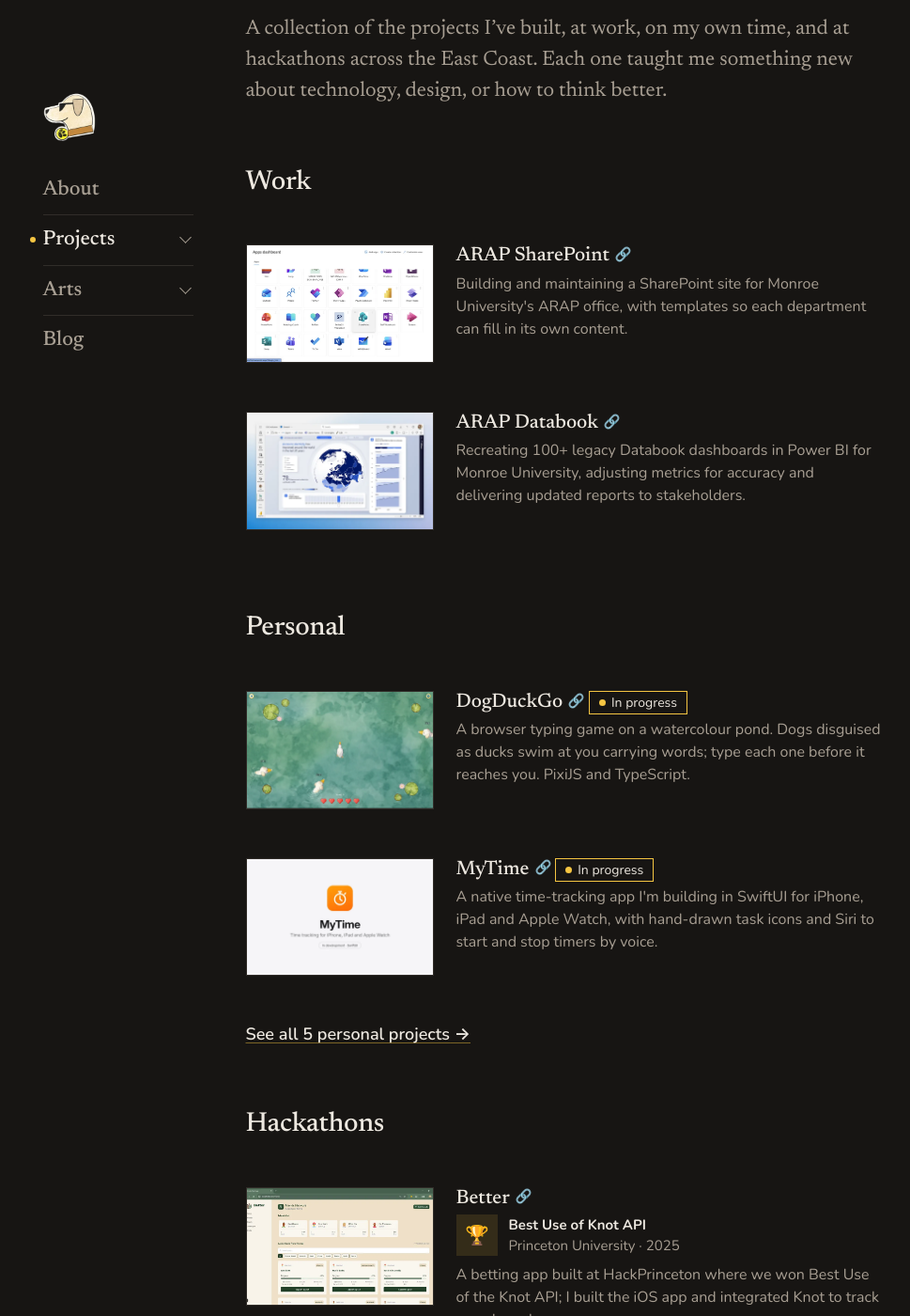
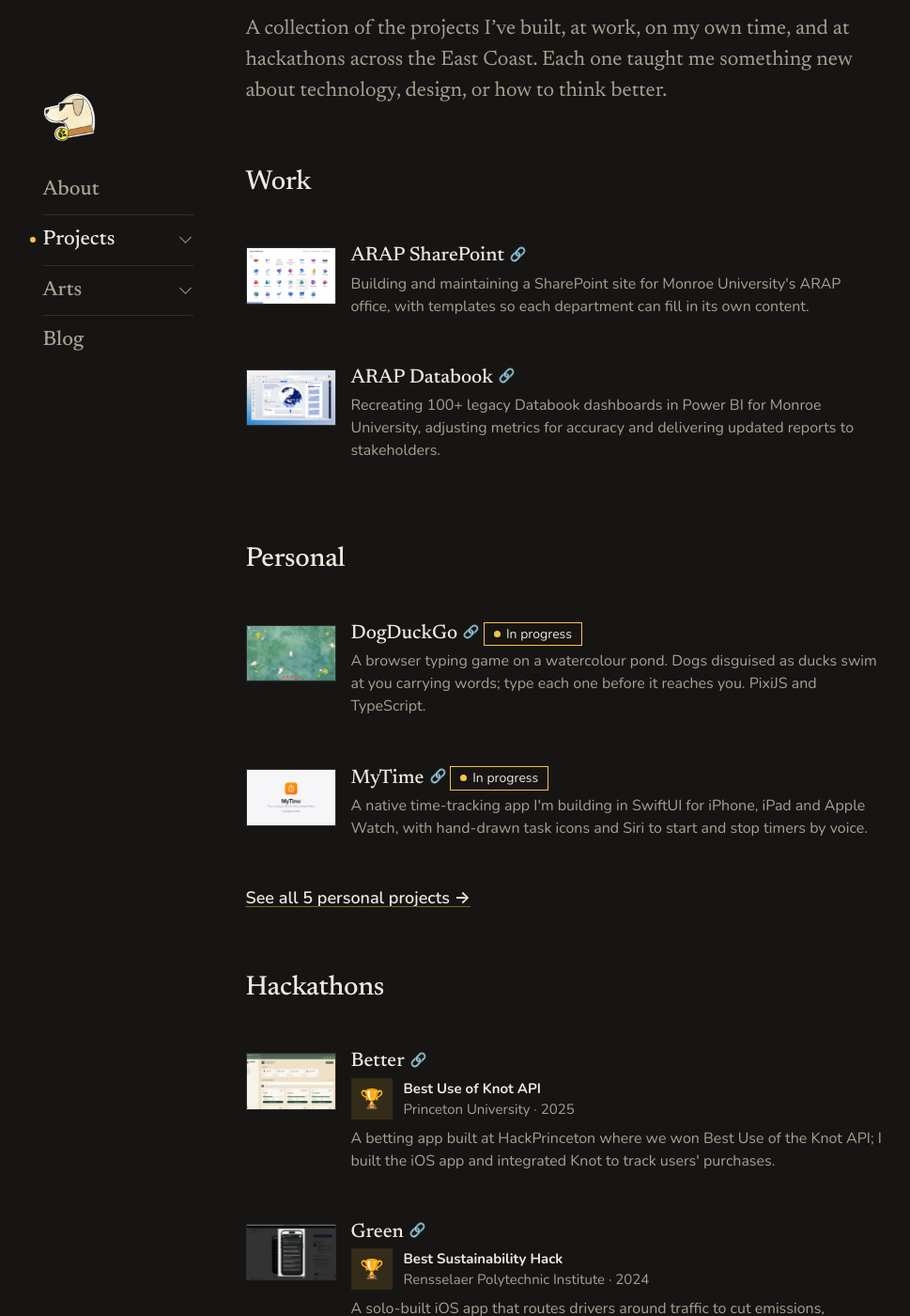
Before and after one commit to mravaloarison/mravaloarison.github.io, a Jekyll site: the page built from projects/index.md, in a window 1280 px wide and 1400 px high, scrolled down 190 px. Shown: the whole window at 94% size, without its empty margins (127-1096 px from the left). Built offline with Jekyll 4.4.1, drawn with Linux system fonts in a browser that asks for light colours.

Commit message:
Project lists: small thumbnails; the full screenshot is on the project page
Mami asked for the list previews to be really small. From 601px the
thumbnail is 96px (was 200px) with the title, award and description beside
it; on phones it's 80px beside the title (was the full width, stacked over
the text), and the award and description run full width under them so the
award's university and year don't break onto lines of their own. The
images ask for the smallest WebP. Arts are unchanged.

Co-Authored-By: Claude Opus 5.5 <noreply@anthropic.com>
Claude-Session: https://claude.ai/code/session_01HxKcS5wnQzvR66vCB9wedF

```diff
--- a/_includes/card-grid.html
+++ b/_includes/card-grid.html
@@ -1,14 +1,17 @@
 {%- comment -%}
-  Project list: one row per project (thumbnail, then title, the one-line award
-  on award projects, and the description beside it; stacked on phones). No
-  tech stack here; it's on each project page.
+  Project list: one row per project with a small thumbnail (Mami's request,
+  November 2026; the screenshot at its real size is on the project's own
+  page). From 601px the thumbnail is 96px wide with the title, the one-line
+  award on award projects, and the description beside it; on phones it's
+  80px wide beside the title, with the award and description under them at
+  full width. No tech stack here; it's on each project page.
 {%- endcomment -%}
 <div class="card-grid">
   {% for item in include.items %}
   <a class="card" href="{{ item.url | relative_url }}">
     {% if item.image %}
     <div class="card-media">
-      {% include picture.html src=item.image alt=item.image_alt sizes="(max-width: 600px) calc(100vw - 32px), 200px" %}
+      {% include picture.html src=item.image alt=item.image_alt sizes="(max-width: 600px) 80px, 96px" %}
     </div>
     {% endif %}
     <h3 class="card-title">{% include link-title.html text=item.title %}{% if item.status == "ongoing" %} <span class="pill pill-status">In progress</span>{% endif %}</h3>
--- a/assets/css/styles.css
+++ b/assets/css/styles.css
@@ -79,7 +79,7 @@
 
   --measure: 680px;
   --nav-width: 160px;
-  --thumb-width: 200px;
+  --thumb-width: 80px; /* project list thumbnails; 96px from 601px */
   /* Gap left above a heading when jumping to it with an #anchor link */
   --jump-offset: 40px;
 
@@ -1057,13 +1057,25 @@ main iframe {
   content: " →";
 }
 
-/* Project list: one project per box (see the post list above for the box).
-   From 601px the thumbnail sits on the left with the title, the award line
-   and the description beside it. On phones each project stacks: image, then
-   the text under it. */
+/* Project list: one project per box (see the post list above for the box)
+   with a small thumbnail on the left (Mami's request, November 2026: "really
+   small for the previews"; the screenshot at its real size is on the
+   project's own page; it was 200px, and the full width of a phone, stacked
+   over the text). From 601px the thumbnail is 96px wide with the title,
+   the award line and the description beside it; on phones it's 80px wide
+   beside the title, with the award and the description under them at full
+   width (see the phone rules below). */
 
 .card-grid {
   margin: var(--space-24) 0 var(--space-48);
+}
+
+.card {
+  display: grid;
+  grid-template-columns: var(--thumb-width) minmax(0, 1fr);
+  /* any spare height from the thumbnail goes under the description */
+  grid-template-rows: auto auto 1fr;
+  column-gap: var(--space-12);
 }
 
 .card + .card {
@@ -1076,6 +1088,10 @@ main iframe {
 .card-media {
   position: relative;
   overflow: hidden;
+  grid-column: 1;
+  grid-row: 1 / 4;
+  align-self: start;
+  margin-top: 3px; /* level with the title's capitals */
   border-radius: var(--radius-md);
   border: 1px solid var(--border);
 }
@@ -1197,14 +1213,18 @@ main iframe {
 }
 
 .card-title {
+  grid-column: 2;
+  grid-row: 1;
   font-size: 21px;
-  margin: var(--space-12) 0 var(--space-4);
+  margin: 0 0 var(--space-4);
 }
 
 /* Award in project lists: the trophy's square beside two lines, the award
    title, then university · year. If the title wraps on a narrow phone,
    the square stays centred on the block. */
 .award-card {
+  grid-column: 2;
+  grid-row: 2;
   display: grid;
   grid-template-columns: auto minmax(0, 1fr);
   column-gap: var(--space-12);
@@ -1245,21 +1265,15 @@ main iframe {
 }
 
 .card-description {
+  grid-column: 2;
+  grid-row: 3;
   font-size: 16px;
   line-height: 1.5;
   color: var(--text-secondary);
-  margin: 0 0 var(--space-4);
+  margin: 0;
 }
 
 @media (min-width: 601px) {
-  .card {
-    display: grid;
-    grid-template-columns: var(--thumb-width) minmax(0, 1fr);
-    /* any spare height from a tall thumbnail goes under the description */
-    grid-template-rows: auto auto 1fr;
-    column-gap: var(--space-24);
-  }
-
   .post-row,
   .card {
     --row-pad: var(--space-16);
@@ -1267,33 +1281,46 @@ main iframe {
 
   .card {
     --row-pad: var(--space-24);
+    --thumb-width: 96px;
+    column-gap: var(--space-16);
   }
 
   .card + .card {
     margin-top: var(--space-4);
   }
+}
+
+/* Phones: the thumbnail sits beside the title only, and the award and the
+   description run the full width under them, as they did before the
+   thumbnails shrank (beside a thumbnail they'd be squeezed into a narrow
+   column, the award's university and year breaking onto lines of their
+   own). Rows are only made for what's there, so a project without an
+   award has no empty gap. */
+@media (max-width: 600px) {
+  .card {
+    grid-template-rows: none;
+    row-gap: var(--space-12);
+  }
 
   .card-media {
-    grid-column: 1;
-    grid-row: 1 / 4;
-    align-self: start;
+    grid-row: 1;
+    align-self: center;
+    margin-top: 0;
   }
 
   .card-title {
-    grid-column: 2;
-    grid-row: 1;
-    margin-top: 0;
+    align-self: center;
+    margin: 0;
+  }
+
+  .award-card,
+  .card-description {
+    grid-column: 1 / -1;
+    grid-row: auto;
   }
 
   .award-card {
-    grid-column: 2;
-    grid-row: 2;
-  }
-
-  .card-description {
-    grid-column: 2;
-    grid-row: 3;
-    margin-bottom: 0;
+    margin: 0;
   }
 }
 
```
Also changed, not shown: CLAUDE.md (+19 -12 lines).
